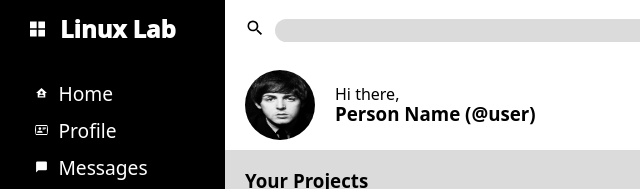
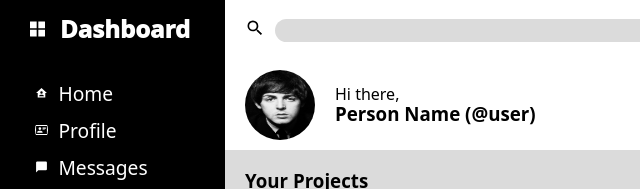
Before and after one commit to herba1/Grid-Dashboard, a website: page index.html in a window 1280 px wide. Shown: the top 189 px of the page, 5-645 px from the left. Drawn offline with nearby package versions, Linux system fonts and the light colour scheme.

Commit message:
Update index.html

```diff
--- a/index.html
+++ b/index.html
@@ -12,7 +12,7 @@
         <nav class="sidebar">
             <div class="sidebar__header">
                 <img src="SVGs/view-grid.svg" alt="a grid logo" class="sidebar__logo">
-                <span>Linux Lab</span>
+                <span>Dashboard</span>
             </div>
 
             <ul class="sidebar__nav">
```
